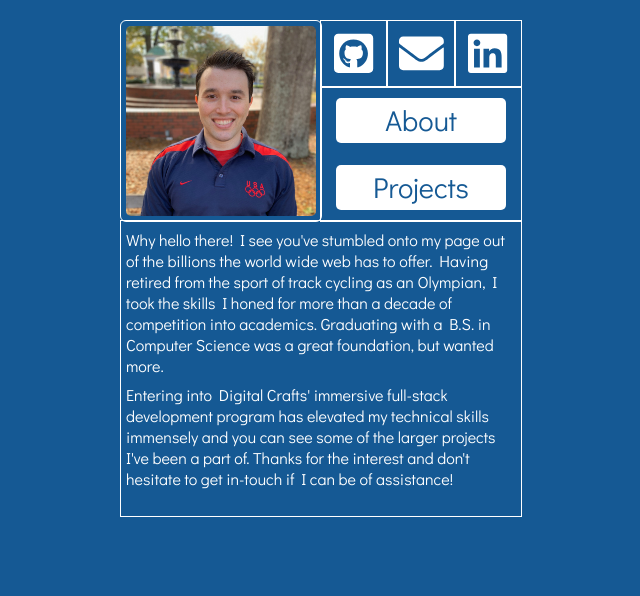
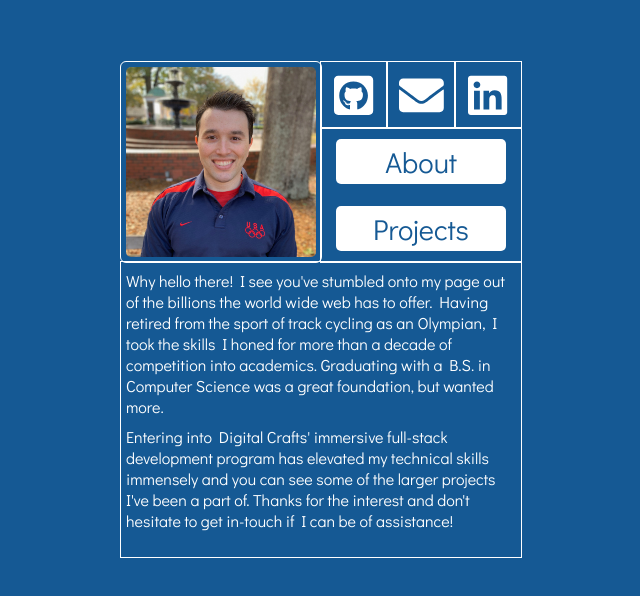
Before and after one commit to mblatchford/Portfolio, a React (Create React App) app: page / in a window 1280 px wide. Shown: the top 596 px of the page, without its empty margins (319-959 px from the left). Built offline with nearby package versions, Linux system fonts and the light colour scheme; a web font is replaced by a local one.

Commit message:
added more padding to top of site

```diff
--- a/src/index.css
+++ b/src/index.css
@@ -358,7 +358,7 @@ video{
 
 @media (min-width: 1000px) {
   .App {
-    padding-top: 5%;
+    padding-top: 15%;
     display: float;
   }
 
```
